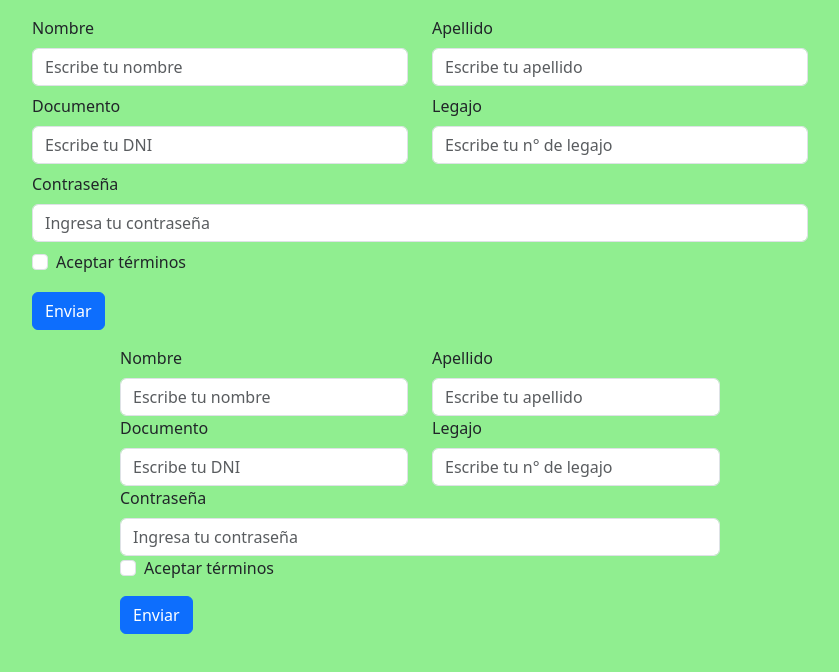
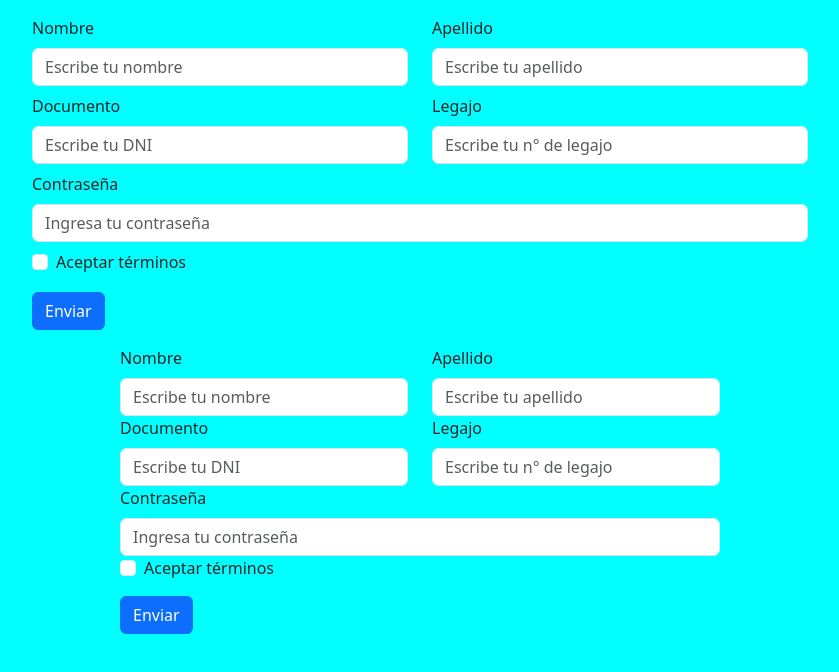
Before and after one commit to RomanM715/crud-frontend, a plain HTML site: page index.html in a window 1280 px wide. Shown: the whole page, without its empty margins (220-1059 px from the left). Drawn offline with Linux system fonts and the light colour scheme.

```diff
--- a/index.html
+++ b/index.html
@@ -8,7 +8,7 @@
     <title>Document</title>
     <link rel="stylesheet" href="css/bootstrap.min.css">
 </head>
-<body style="background-color: lightgreen;">
+<body style="background-color: cyan;">
 
     <div class="container-sm mt-3 mb-3">
         <form class="row" style="width: 800px; margin: auto;">
```
